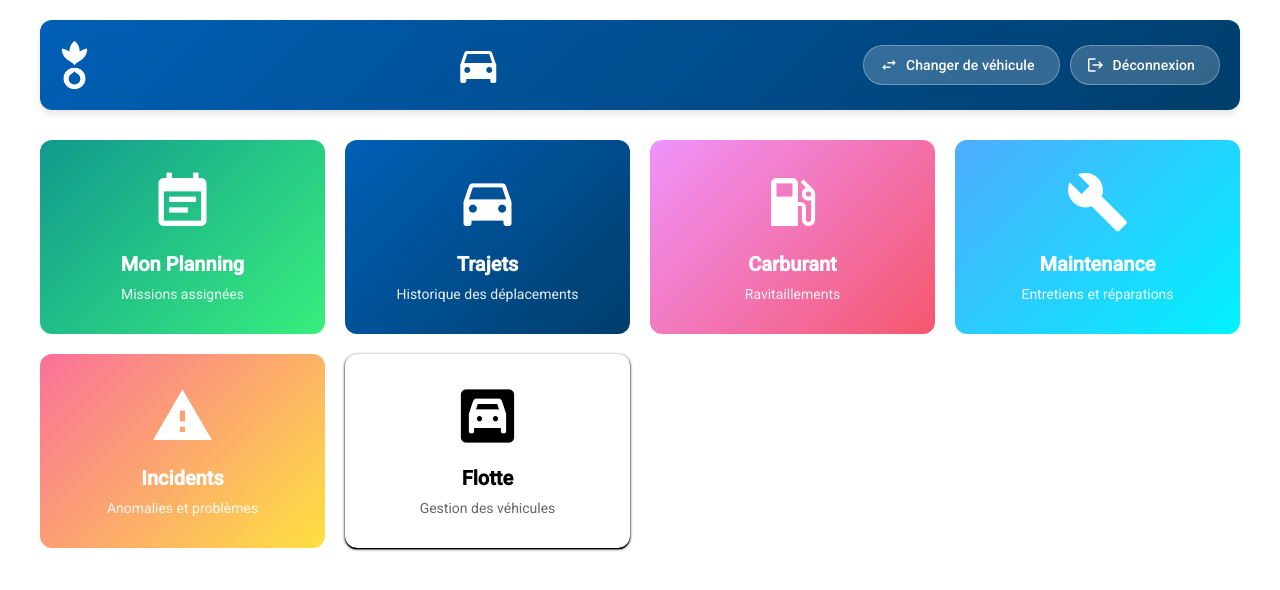
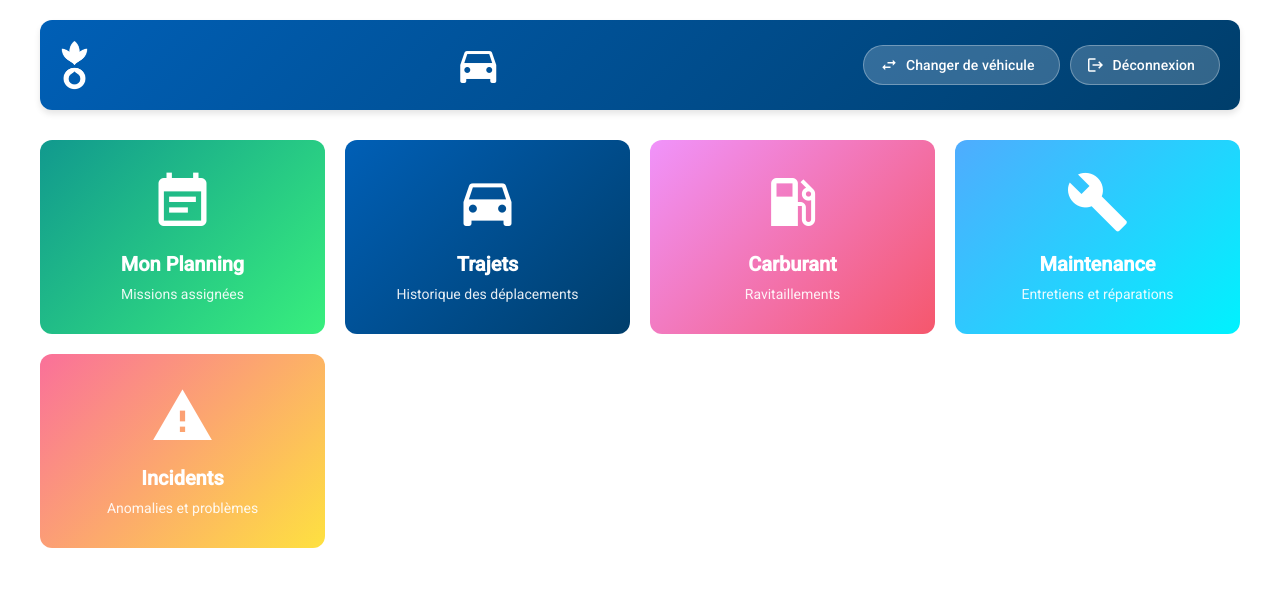
Before and after one commit to Archi-web3/FleetTrack, an Angular app in the folder Angular/e-logbook/: page /dashboard in a window 1280 px wide. Shown: the top 590 px of the page. Built offline with nearby package versions, Linux system fonts and the light colour scheme.

Commit message:
feat: Suppression module Flotte du e-logbook - Réservé à gestion-des-deplacements

```diff
--- a/Angular/e-logbook/src/app/features/dashboard/dashboard.html
+++ b/Angular/e-logbook/src/app/features/dashboard/dashboard.html
@@ -122,16 +122,5 @@
                 <p class="card-description">Anomalies et problèmes</p>
             </mat-card-content>
         </mat-card>
-
-        <!-- Fleet Card -->
-        <mat-card class="dashboard-card fleet-card" (click)="navigateTo('/fleet')">
-            <mat-card-content>
-                <div class="card-icon-container">
-                    <mat-icon class="card-icon">garage</mat-icon>
-                </div>
-                <h3>Flotte</h3>
-                <p class="card-description">Gestion des véhicules</p>
-            </mat-card-content>
-        </mat-card>
     </div>
 </div>
```
